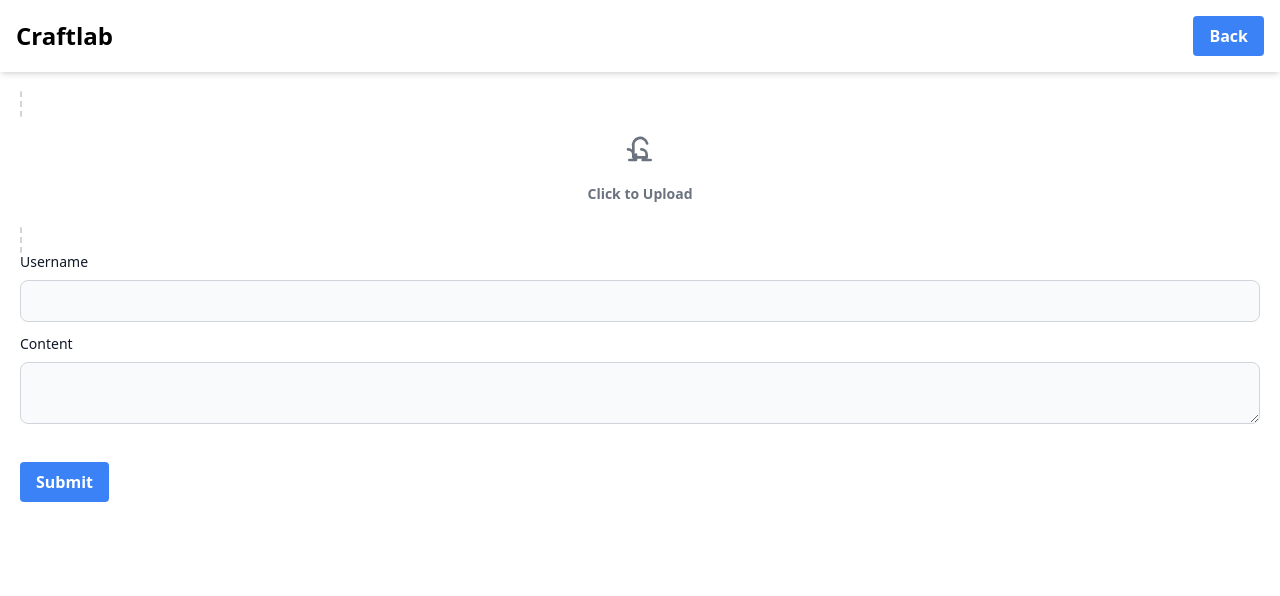
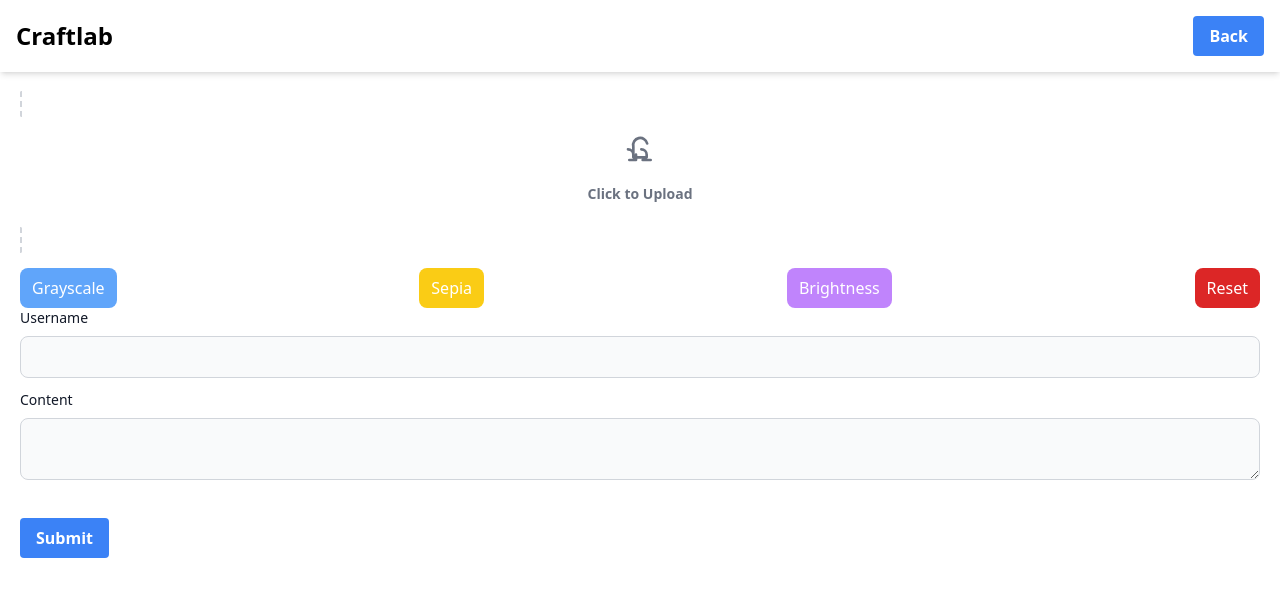
Before and after one commit to hannansatopay/sip24-sveltekit-fundamentals, a SvelteKit app: page /add-post in a window 1280 px wide. Shown: the top 596 px of the page. Built offline with nearby package versions, Linux system fonts and the light colour scheme.

Commit message:
filter slictly done

```diff
--- a/src/routes/add-post/+page.svelte
+++ b/src/routes/add-post/+page.svelte
@@ -1,6 +1,8 @@
 <script>
    let  files =null;
    let imgurl='';
+   let selectedFilter = '';
+
 
    function handleFileChange(event) {
   const file = event.target.files[0];
@@ -13,6 +15,42 @@
   }
 }
 
+// // Function to apply selected filter
+// function applyFilter(filterName) {
+//     selectedFilter = filterName;
+//   }  // Function to reset filters (set to normal)
+//   function resetFilters() {
+//     selectedFilter = ''; // Reset selected filter
+//   }
+function applyFilter(filterName) {
+    selectedFilter = filterName;
+
+    if (imgurl) {
+        const image = new Image();
+        image.onload = function () {
+            const canvas = document.createElement('canvas');
+            const ctx = canvas.getContext('2d');
+            canvas.width = image.width;
+            canvas.height = image.height;
+
+            // Apply filter
+            ctx.filter = selectedFilter;
+            ctx.drawImage(image, 0, 0, canvas.width, canvas.height);
+
+            // Update imgurl with filtered image data
+            imgurl = canvas.toDataURL();
+
+            // Trigger Svelte reactivity to update the image preview
+            $: console.log(imgurl); // This line triggers reactivity in Svelte
+        };
+        image.src = imgurl;
+    }
+}
+
+ // Function to reset filters (set to normal)
+ function resetFilters() {
+        selectedFilter = ''; // Reset selected filter
+    }
 
 </script>
 
@@ -27,7 +65,7 @@
     <label for="dropzone" class="mb-3 flex-col items-center justify-center w-full h-64 border-2 border-gray-300 border-dashed rounded-lg cursor-pointer">
         <div class="flex flex-col items-center justify-center pt-5 pb-6">
             {#if imgurl}
-                <img src="{imgurl}" class="w-[300px]">
+                <img src="{imgurl}" class="w-[300px] image-preview" style="--filter: {selectedFilter}">
             {:else}
                 <svg class="w-8 h-8 mb-4 text-gray-500" xmlns="http://www.w3.org/2000/svg" fill="none" viewBox="0 0 24 24" stroke="currentColor"><path stroke-linecap="round" stroke-linejoin="round" stroke-width="2" d="M7 16V8a4 4 0 0110.38-2.412M7 16h10M7 16v-2a4 4 0 00-4-4m14 6v-2a4 4 0 00-4-4m-4 4v4m0 0H4m16 0h-6"></path></svg>
                 <p class="text-sm text-gray-500 font-semibold">Click to Upload</p>
@@ -35,6 +73,10 @@
         </div>
         <input bind:files={files} on:change={handleFileChange}  name="image" id="dropzone" type="file" accept="image/*" class="hidden" required />
     </label>
+    <div class="flex justify-between mt-4">        <button  type="button" on:click={() => applyFilter('grayscale(100%)')} class="bg-blue-400 py-2 px-3 rounded-lg text-white filter-button">Grayscale</button>
+        <button  type="button" on:click={() => applyFilter('sepia(100%)')} class="bg-yellow-400 py-2 px-3 rounded-lg text-white filter-button">Sepia</button>
+        <button  type="button" on:click={() => applyFilter('brightness(150%)')} class="bg-purple-400 py-2 px-3 rounded-lg text-white filter-button">Brightness</button>        <button  type="button" on:click={resetFilters} class="bg-red-600 py-2 px-3 rounded-lg text-white">Reset</button>
+      </div>
 
     <div class="mb-3">
         <label for="username" class="block mb-2 text-sm font-medium text-gray-900">Username</label>
@@ -45,15 +87,13 @@
         <label for="content" class="block mb-2 text-sm font-medium text-gray-900">Content</label>
         <textarea name="content" id="content" class="bg-gray-50 border border-gray-300 text-gray-900 text-sm rounded-lg w-full p-2.5" required></textarea>
     </div>
-<!--
-    <div>
-        <canvas id="canvas" width="800" height="600"></canvas>
-        <div class="filter-buttons mt-3">
-            <button type="button" class="bg-gray-300 hover:bg-gray-400 text-gray-800 font-bold py-2 px-4 rounded mr-2" on:click={() => { filter = 'grayscale'; applyFilter(); }}>Grayscale</button>
-            <button type="button" class="bg-gray-300 hover:bg-gray-400 text-gray-800 font-bold py-2 px-4 rounded mr-2" on:click={() => { filter = 'sepia'; applyFilter(); }}>Sepia</button>
-            <button type="button" class="bg-gray-300 hover:bg-gray-400 text-gray-800 font-bold py-2 px-4 rounded" on:click={() => { filter = ''; applyFilter(); }}>None</button>
-        </div>
-    </div> -->
+
+
 
     <button type="submit" class="bg-blue-500 hover:bg-blue-700 text-white font-bold py-2 px-4 rounded mt-5">Submit</button>
 </form>
+<style>
+    .image-preview {
+       filter:var(--filter)
+    }
+</style>
```
Also changed, not shown: 1 other file (tests, documents, lock files or other folders).
